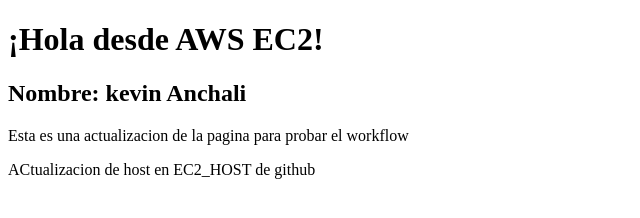
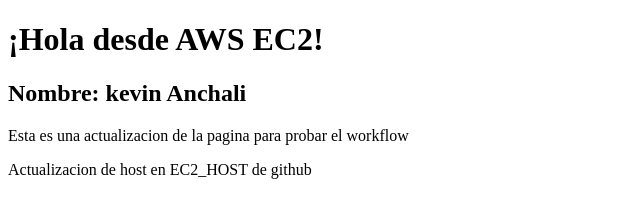
Before and after one commit to KEvinEdu14/deploytoAWS, a plain HTML site: page index.html in a window 1280 px wide. Shown: the full height of the page, 0-640 px from the left. Drawn offline with Linux system fonts and the light colour scheme.

Commit message:
html correction

```diff
--- a/index.html
+++ b/index.html
@@ -9,7 +9,7 @@
     <h1>¡Hola desde AWS EC2!</h1>
     <h2>Nombre: kevin Anchali</h2>
     <p>Esta es una actualizacion de la pagina para probar el workflow</p>
-    <p>ACtualizacion de host en EC2_HOST de github</p>
+    <p>Actualizacion de host en EC2_HOST de github</p>
 
 </body>
 </html>
```
